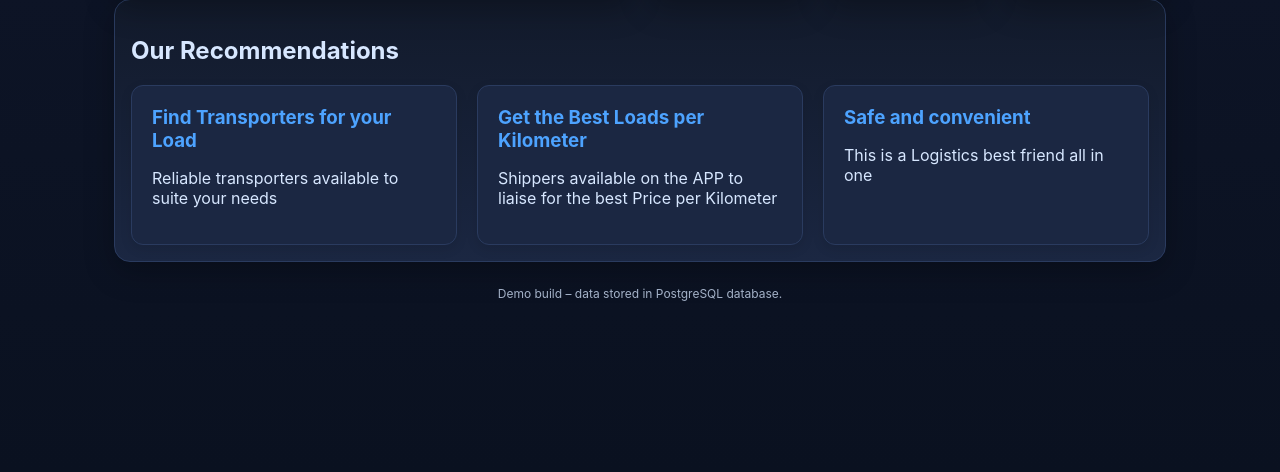
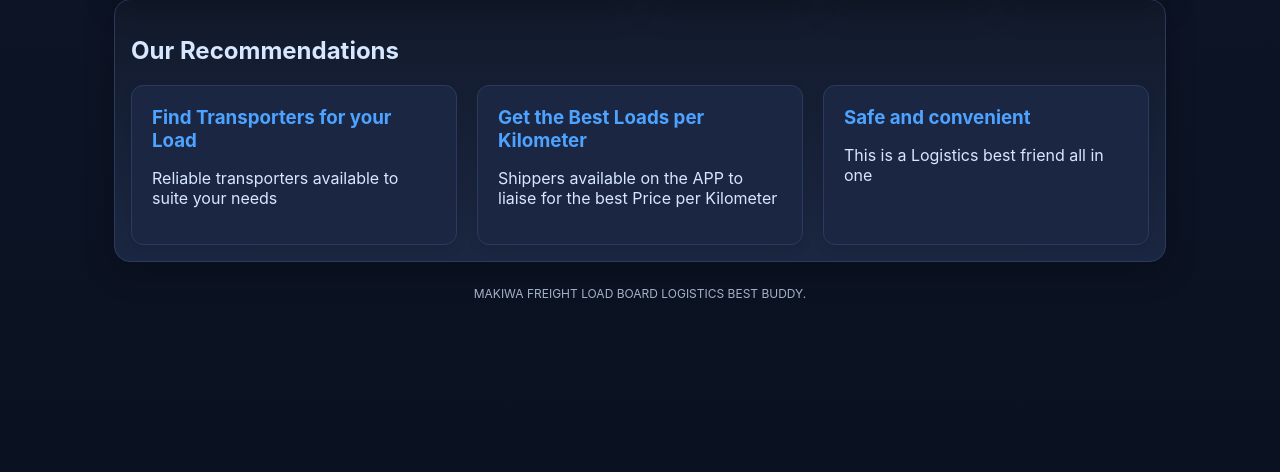
Before and after one commit to cyprianmak/makiwafreightapp, a Flask app: page / in a window 1280 px wide. Shown: the part 328-800 px from the top of the page. Run offline with Flask 3, Linux system fonts and the light colour scheme; some libraries are stand-ins or nearby versions.

Commit message:
Update index.html

```diff
--- a/templates/index.html
+++ b/templates/index.html
@@ -1061,7 +1061,7 @@
     </div>
   </div>
 </section>
-    <div class="footer">Demo build – data stored in PostgreSQL database.</div>
+    <div class="footer">MAKIWA FREIGHT LOAD BOARD LOGISTICS BEST BUDDY.</div>
   </main>
 
   <!-- Session Timeout Modal -->
```
